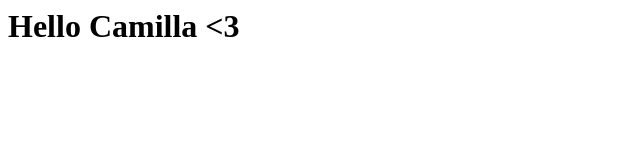
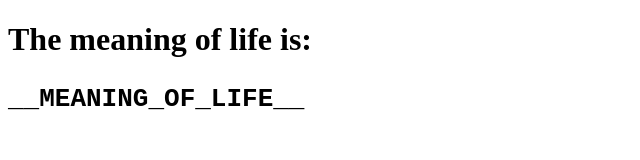
Before and after one commit to ebejmo/actions, a website: page index.html in a window 1280 px wide. Shown: the whole page, without its empty margins (0-640 px from the left). Drawn offline with Linux system fonts and the light colour scheme.

Commit message:
index update = 42

```diff
--- a/index.html
+++ b/index.html
@@ -1,8 +1,15 @@
-<html>
+<!DOCTYPE html>
+<html lang="en">
   <head>
+    <meta charset="UTF-8" />
+    <meta http-equiv="X-UA-Compatible" content="IE=edge" />
+    <meta name="viewport" content="width=device-width, initial-scale=1.0" />
     <title>GitHub Pages Demo</title>
   </head>
   <body>
-    <h1>Hello Camilla <3</h1>
+    <h1>
+      The meaning of life is:
+      <pre>__MEANING_OF_LIFE__</pre>
+    </h1>
   </body>
 </html>
```
